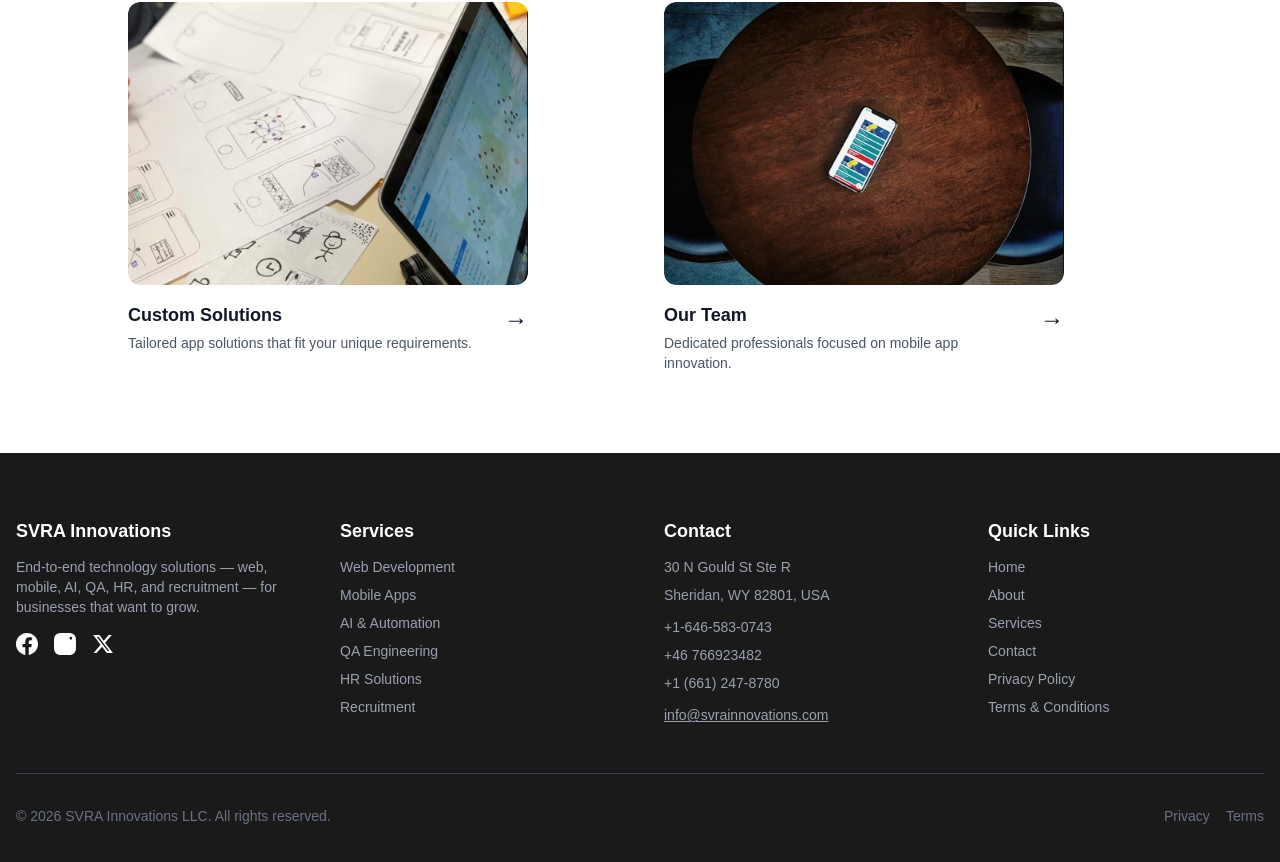
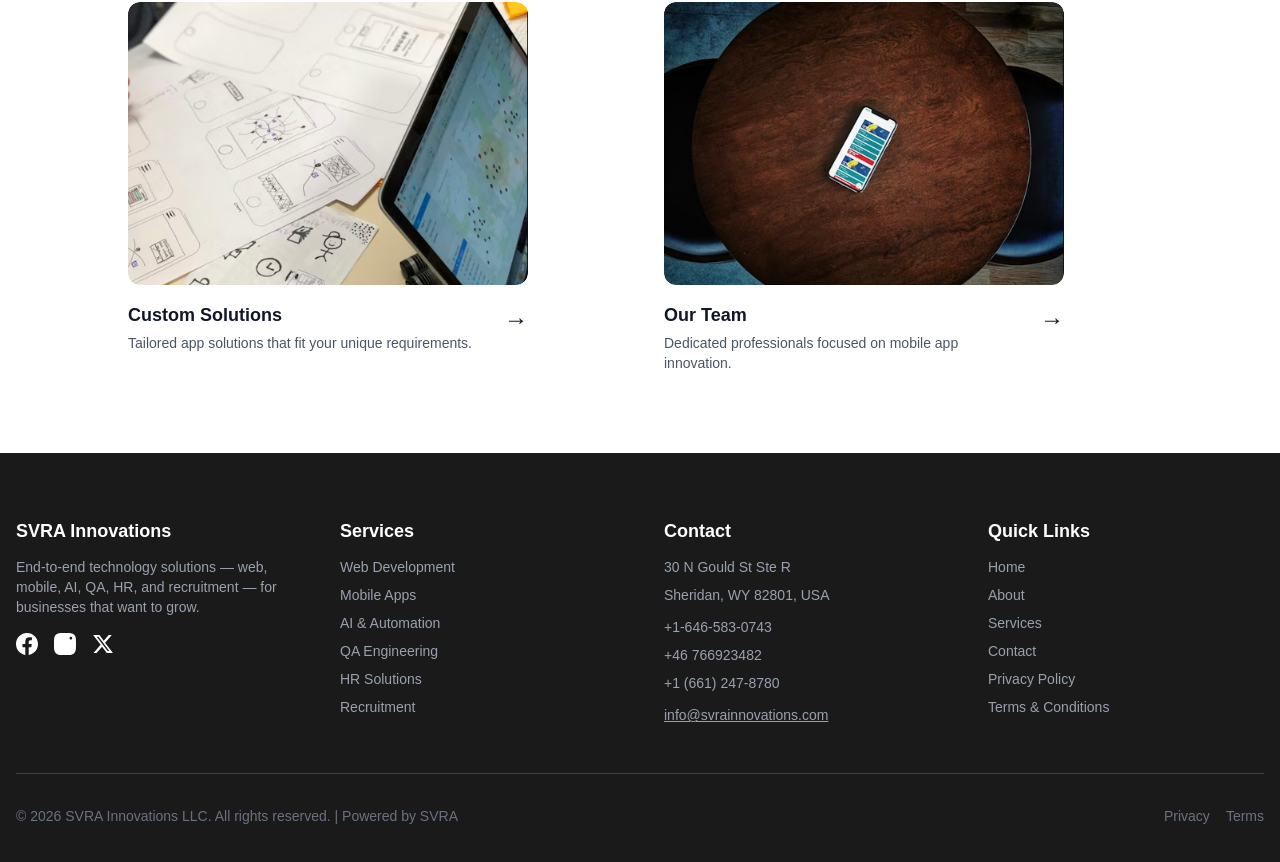
Before and after one commit to satyam1407/SVRA_Innovations, a Next.js app: page / in a window 1280 px wide. Shown: the part 3556-4418 px from the top of the page. Built offline with nearby package versions, Linux system fonts and the light colour scheme.

Commit message:
chore: test CI/CD pipeline — footer copyright tweak

```diff
--- a/src/components/Footer.tsx
+++ b/src/components/Footer.tsx
@@ -96,7 +96,7 @@
           transition={{ delay: 0.3, duration: 0.5 }}
           className="border-t border-gray-700 mt-12 pt-8 text-sm text-gray-500 flex flex-col sm:flex-row items-center justify-between gap-2"
         >
-          <span>© {new Date().getFullYear()} SVRA Innovations LLC. All rights reserved.</span>
+          <span>© {new Date().getFullYear()} SVRA Innovations LLC. All rights reserved. | Powered by SVRA</span>
           <span className="flex gap-4">
             <Link href="/privacy" className="hover:text-gray-300 transition">Privacy</Link>
             <Link href="/terms"   className="hover:text-gray-300 transition">Terms</Link>
```
